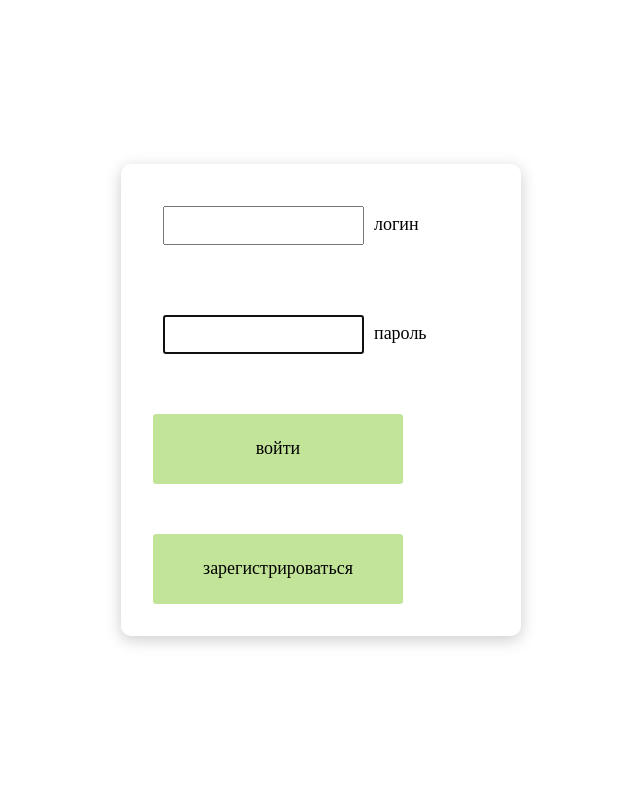
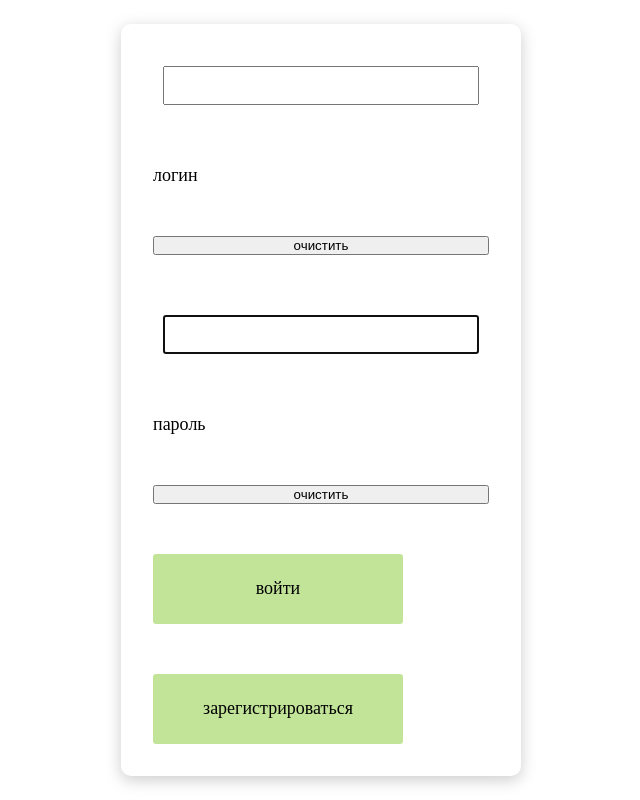
Before and after one commit to MollyToxic/calorie_counter, a React (Create React App) app: page / in a window 1280 px wide. Shown: the whole page, without its empty margins (319-959 px from the left). Built offline with nearby package versions, Linux system fonts and the light colour scheme.

Commit message:
добавила возможность очистить поле ввода

```diff
--- a/src/components/Input.jsx
+++ b/src/components/Input.jsx
@@ -4,18 +4,22 @@ function Input(props) {
   function onInputChange(event) {
     props.onChange(event.target.value)
   }
+  function inputReset() {
+    props.onChange('')
+  }
   return (
     <>
+      <input autoFocus
+        className="form_input"
+        name="props.name"
+        type={props.type}
+        value={props.inputValue}
+        onChange={onInputChange}>
+        </input>
       <label className="form_title">
-        <input autoFocus
-          className="form_input"
-          name= "props.name"
-          type={props.type}
-          value={props.inputValue}
-          onChange={onInputChange}
-        ></input>
-        {props.title}
+         {props.title}
       </label>
+      <button onClick={inputReset}>очистить</button>
     </>
   );
 };
--- a/src/pages/Entrance.jsx
+++ b/src/pages/Entrance.jsx
@@ -8,7 +8,7 @@ const Entrance = function () {
   return (
     <div className="form">
       <Input inputValue={inputValueLogin} onChange={setinputValueLogin} title="логин" type="text"/>
-      <Input inputValue={inputValuePassword} onChange={setinputValuePassword} title="пароль" type="password" />
+      <Input inputValue={inputValuePassword} onChange={setinputValuePassword}  title="пароль" type="password" />
       <Button  title="войти" link="/main"/>
       <Button title="зарегистрироваться" link="/registration"/>
       <></>
--- a/src/styles/App.css
+++ b/src/styles/App.css
@@ -2,6 +2,7 @@
   margin: 0;
   padding: 0;
   box-sizing: border-box;
+
 }
 body{
   display: flex;
@@ -9,6 +10,7 @@ body{
   align-items: center;
   height: 100vh;
   font-size: 18px;
+  font-family: 'Times New Roman', Times, serif;
 }
 
 .form{
@@ -51,7 +53,14 @@ a{
   height: 600px;
 }
 /* .form_input{
+  width: 100%;
+} */
 
-}
-
-.form_title{} */
+/* .form_title{
+  position: relative;
+  top:0px;
+  right:50px;
+  z-index: -1;
+  color: grey;
+  transition: 0.3;
+} */
```
